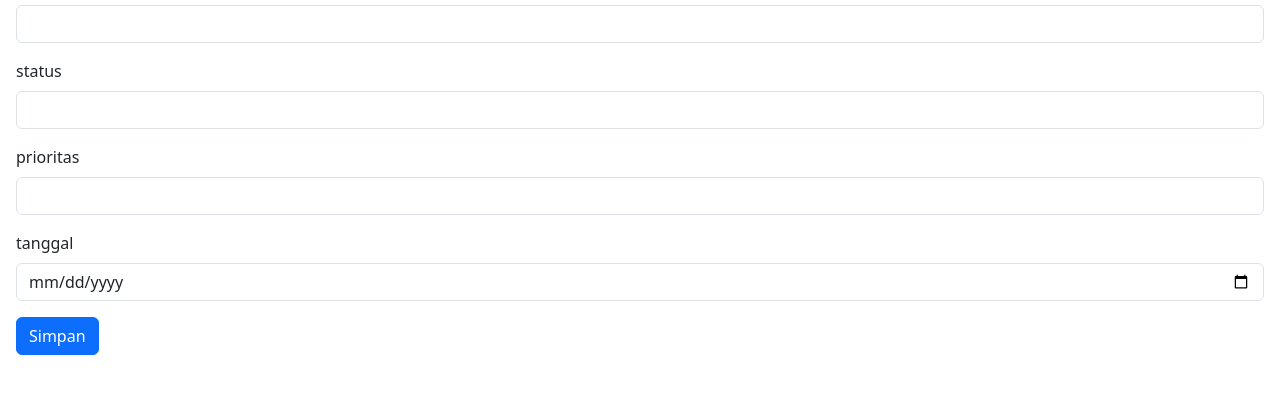
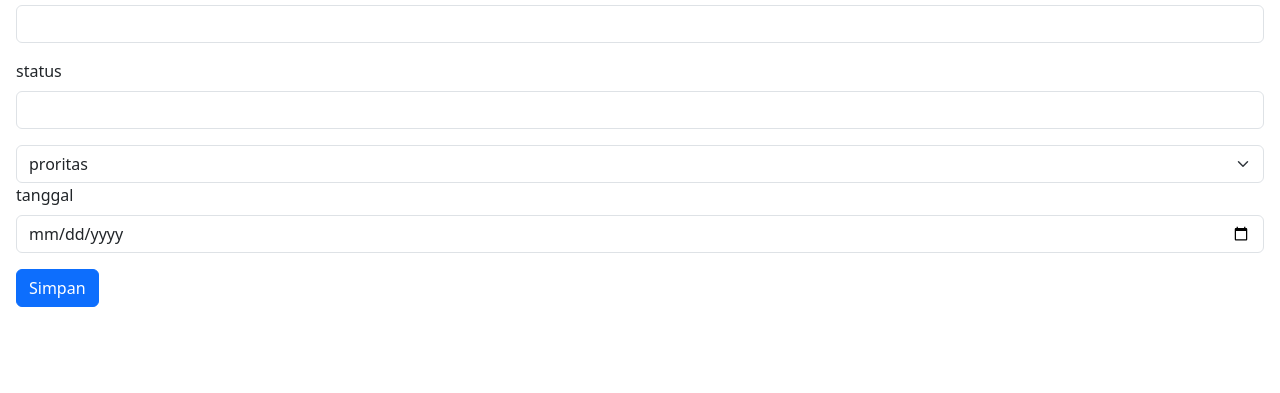
Before and after one commit to abdulrojak12345678/To-di-list, a plain HTML site: page tambah.html in a window 1280 px wide. Shown: the part 99-492 px from the top of the page. Drawn offline with nearby package versions, Linux system fonts and the light colour scheme; no server answers.

Commit message:
update tambah.html

```diff
--- a/tambah.html
+++ b/tambah.html
@@ -26,10 +26,13 @@
       <input type="text" class="form-control" id="input-status">
     </div>
     <form class="mb-3">
-      <div class="mb-3">
-        <label class="form-label">prioritas</label>
-        <input type="text" class="form-control" id="input-prioritas">
-      </div>
+ <div class="mb-3">
+     <select class="form-select" aria-label="Default select example" id="input-prioritas">
+  <option selected>proritas</option>
+  <option value="X">tinggi</option>
+  <option value="XI">sedang</option>
+  <option value="XII">rendah</option>
+</select>
       <div class="mb-3">
         <label class="form-label">tanggal</label>
         <input type="date" class="form-control" id="input-tanggal">
```
